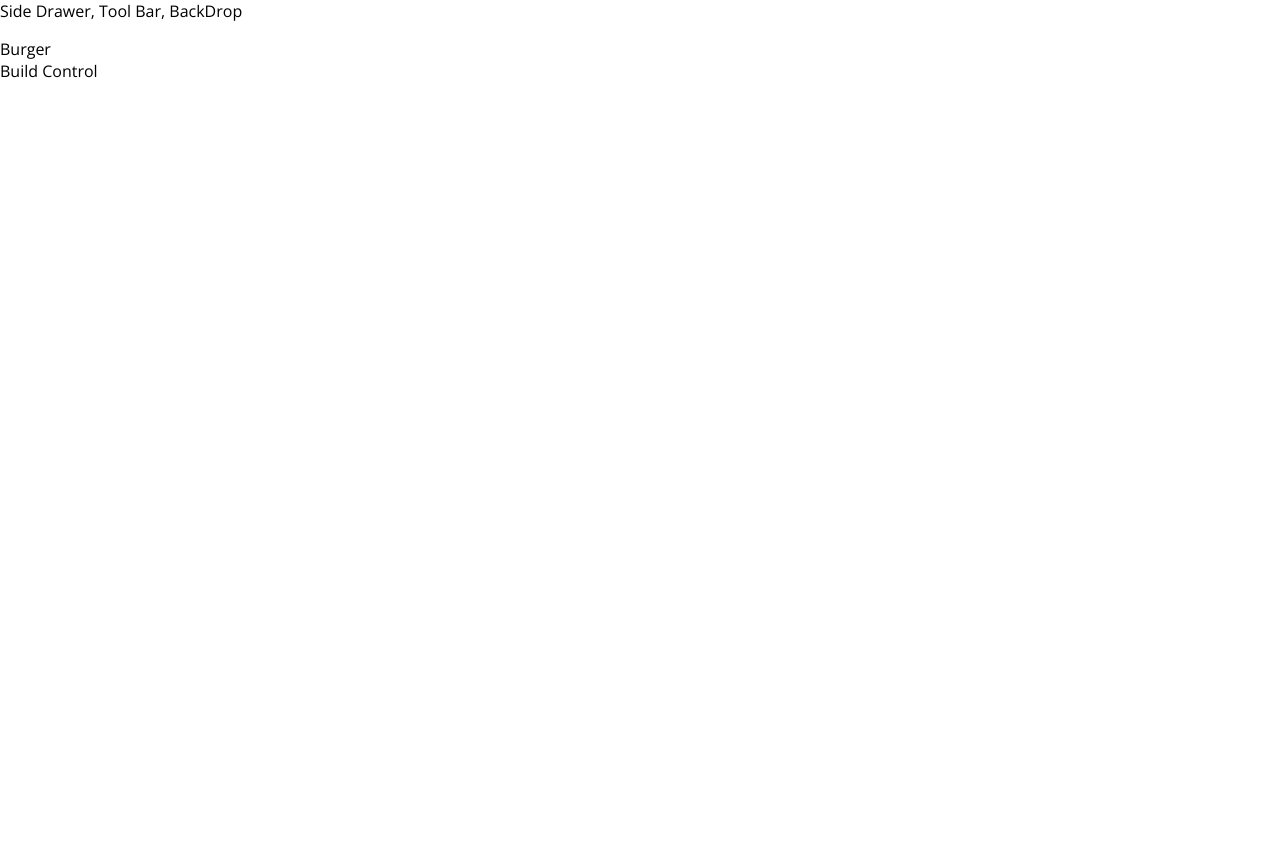
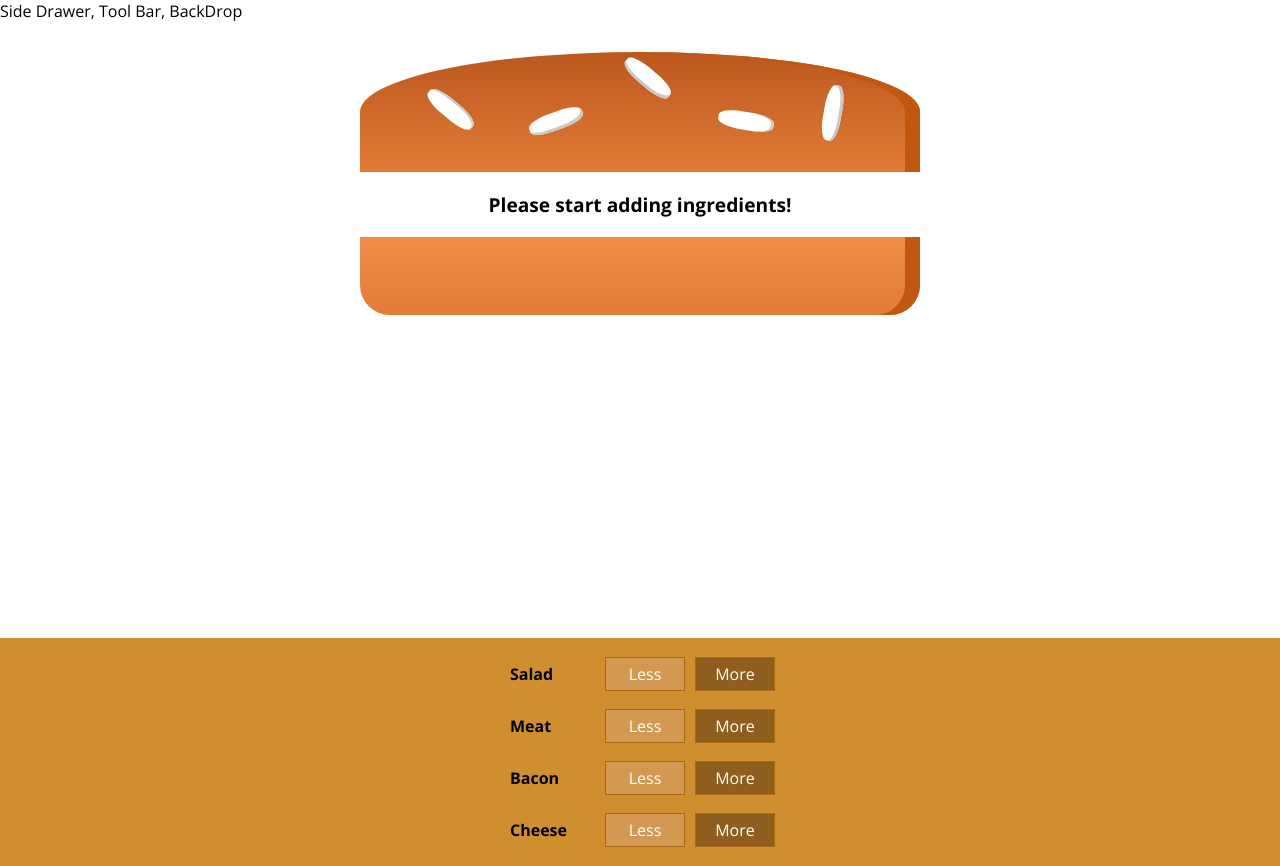
Before and after one commit to AhmadBilal07/BurgerBuilder, a React app in the folder burger_app/: page / in a window 1280 px wide. Before the commit the page ends 800 px from the top, so only its background shows below. Built offline with nearby package versions, Linux system fonts and the light colour scheme.

Commit message:
styling + control gui added

```diff
--- a/burger_app/package.json
+++ b/burger_app/package.json
@@ -31,6 +31,7 @@
     "postcss-flexbugs-fixes": "3.2.0",
     "postcss-loader": "2.0.8",
     "promise": "8.0.1",
+    "prop-types": "^15.7.2",
     "raf": "3.4.0",
     "react": "^16.13.1",
     "react-dev-utils": "^5.0.2",
--- /dev/null
+++ b/burger_app/src/components/Burger/BuildControls/BuildControl/BuildControl.css
@@ -0,0 +1,56 @@
+.BuildControl {
+    display: flex;
+    justify-content: space-between;
+    align-items: center;
+    margin: 5px 0;
+}
+
+.BuildControl button {
+    display: block;
+    font: inherit;
+    padding: 5px;
+    margin: 0 5px;
+    width: 80px;
+    border: 1px solid #AA6817;
+    cursor: pointer;
+    outline: none;
+}
+
+.BuildControl button:disabled {
+    background-color: #AC9980;
+    border: 1px solid #7E7365;
+    color: #ccc;
+    cursor: default;
+}
+
+.BuildControl button:hover:disabled {
+    background-color: #AC9980;
+    color: #ccc;
+    cursor: not-allowed;
+}
+
+.Label {
+    padding: 10px;
+    font-weight: bold;
+    width: 80px;
+}
+
+.BuildControl .Less {
+    background-color: #D39952;
+    color: white;
+}
+
+.BuildControl .More {
+    background-color: #8F5E1E;
+    color: white;
+}
+
+.BuildControl .Less:hover, .BuildControl .Less:active {
+    background-color: #DAA972;
+    color: white;
+}
+
+.BuildControl .More:hover,.BuildControl .More:active {
+    background-color: #99703F;
+    color: white;
+}
--- /dev/null
+++ b/burger_app/src/components/Burger/BuildControls/BuildControl/BuildControl.js
@@ -0,0 +1,13 @@
+import React from 'react'
+import classes from './BuildControl.css'
+
+
+const buildControl = props => {
+   return (<div className={classes.BuildControl}>
+        <div className={classes.Label}>{props.label}</div>
+        <button className={classes.Less}>Less</button>
+        <button className={classes.More}>More</button>
+    </div>);
+}
+
+export default buildControl;
--- /dev/null
+++ b/burger_app/src/components/Burger/BuildControls/BuildControls.css
@@ -0,0 +1,10 @@
+.BuildControls {
+    width:100%;
+    display: flex;
+    flex-flow:column;
+    align-items:center;
+    margin:auto;
+    background-color: #CF8F2E;
+    box-shadow: 0 2px 0px #ccc;
+    padding: 10px 0;
+}
--- /dev/null
+++ b/burger_app/src/components/Burger/BuildControls/BuildControls.js
@@ -0,0 +1,20 @@
+import React from 'react'
+import classes from './BuildControls.css'
+import BuildControl from './BuildControl/BuildControl'
+
+const controls = [
+    {label:"Salad", type: "salad"},
+    {label:"Meat", type: "meat"},
+    {label:"Bacon", type: "bacon"},
+    {label:"Cheese", type: "cheese"}
+]
+
+const buildControls = props => (
+    <div className={classes.BuildControls}>
+        {controls.map(ctrl => {
+            return <BuildControl key={ctrl.label} label={ctrl.label}/>
+        })}
+    </div>
+);
+
+export default buildControls;
--- /dev/null
+++ b/burger_app/src/components/Burger/Burger.css
@@ -0,0 +1,29 @@
+.Burger {
+    width:100%;
+    margin:auto;
+    height:250px;
+    overflow: hidden;
+    text-align: center;
+    font-weight: bold;
+    font-size: 1.2rem;
+}
+
+@media (min-width:500px) and (min-height:400px) {
+    .Burger{
+        width: 350px;
+        height: 300px;
+    }
+}
+@media (min-width:500px) and (min-height:401px) {
+    .Burger{
+        width: 450px;
+        height: 400px;
+    }
+}
+
+@media (min-width:1000px) and (min-height:700px) {
+    .Burger{
+        width: 700px;
+        height: 600px;
+    }
+}
--- a/burger_app/src/components/Burger/Burger.js
+++ b/burger_app/src/components/Burger/Burger.js
@@ -0,0 +1,23 @@
+import React from 'react';
+import classes from './Burger.css'
+import BurgerIngredient from '../Burger/BurgerIngredient/BurgerIngredient'
+const burger = props => {
+    let transformedIngredients = Object.keys(props.ingredients).map(ingKey=>{
+        return [...Array(props.ingredients[ingKey])].map((_,i)=>{
+            return  <BurgerIngredient key ={ingKey+i} type={ingKey}/>
+        })
+    }).reduce((oldArr,newArr) => {
+        return oldArr.concat(newArr);
+    }, [])
+    if (transformedIngredients.length === 0) {
+        transformedIngredients = <p>Please start adding ingredients!</p>
+    }
+    return (
+        <div className={classes.Burger}>
+            <BurgerIngredient type="bread-top"/>
+            {transformedIngredients}
+            <BurgerIngredient type="bread-bottom"/>
+        </div>
+    )
+}
+export default burger;
--- a/burger_app/src/components/Burger/BurgerIngredient/BurgerIngredient.js
+++ b/burger_app/src/components/Burger/BurgerIngredient/BurgerIngredient.js
@@ -1,10 +1,12 @@
-import React from 'react';
+import React,{Component} from 'react';
 import classes from './BurgerIngredient.css'
+import PropTypes from 'prop-types'
 
-const burgerIngredient = props => {
+class BurgerIngredient extends Component {
+    render(){
         let ingredient = null;
 
-switch (props.type) {
+        switch (this.props.type) {
             case ('bread-bottom'):
                 ingredient = <div className={classes.BreadBottom}></div>;
                 break;
@@ -26,9 +28,14 @@
             case ('bacon'):
                 ingredient = <div className={classes.Bacon}></div>;
                 break;
-
             }
+        return ingredient;
 
     };
 
-export default burgerIngredient;
+};
+BurgerIngredient.PropTypes = {
+    type:PropTypes.string.isRequired
+}
+
+export default BurgerIngredient;
--- a/burger_app/src/components/containers/BurgerBuilder/BurgerBuilder.js
+++ b/burger_app/src/components/containers/BurgerBuilder/BurgerBuilder.js
@@ -1,12 +1,22 @@
 import React,{Component} from 'react'
 import Aux from '../../hoc/Auxiliary'
+import Burger from '../../Burger/Burger'
+import BuildControls from '../../Burger/BuildControls/BuildControls'
 
 class BurgerBuilder extends Component {
+    state = {
+        ingredients:{
+            salad:0,
+            bacon:0,
+            cheese:0,
+            meat:0
+        }
+    }
     render(){
        return (
            <Aux>
-               <div>Burger</div>
-               <div>Build Control</div>
+               <Burger ingredients={this.state.ingredients}/>
+               <BuildControls/>
            </Aux>
        );
     }
```
Lines whose indentation alone changed are shown as unchanged.
